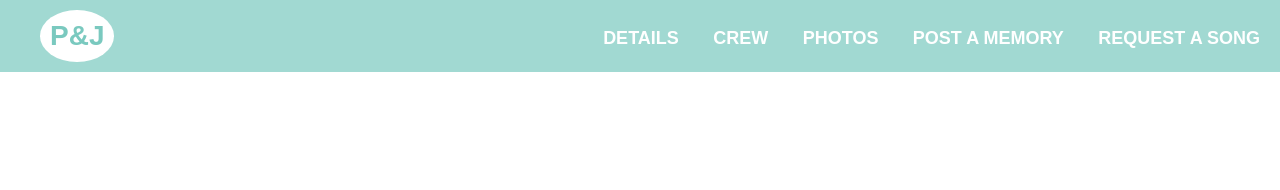
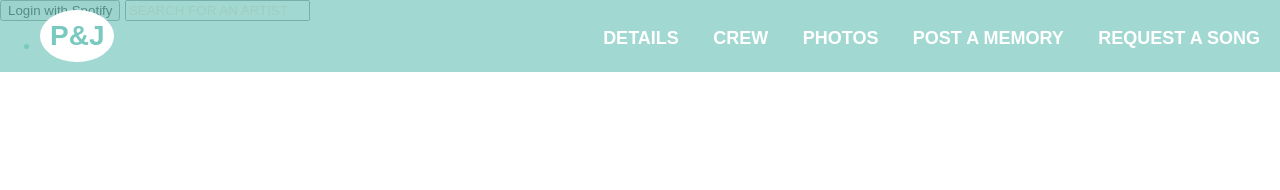
Before and after one commit to phyllisandjohn/phyllisandjohn.github.io, a Jekyll site: the page built from request/index.html, in a window 1280 px wide. Shown: the top 190 px of the page. Built offline with Jekyll 4.4.1, drawn with Linux system fonts in a browser that asks for light colours; nearby versions of some CDN libraries.

Commit message:
Update index.html

```diff
--- a/request/index.html
+++ b/request/index.html
@@ -1,5 +1,23 @@
 ---
 layout: default
 ---
-<script src="/javascripts/spotify-web-api.js"></script>
-<script src="/javascripts/app.js"></script>
+<div ng-app="requestApp" ng-controller="MainController">
+
+  <button ng-click="login()">Login with Spotify</button>
+
+  <input type="text" ng-model="searchartist" ng-change="searchArtist()" placeholder="Search for an artist">
+  <ul>
+    <li ng-repeat="artist in artists">
+      <a class="media" ng-href="{{artist.external_urls.spotify}}" target="_blank">
+        <img ng-src="{{artist.images[0].url}}" alt="">
+        <div class="media-details">
+          {{artist.name}}
+        </div>
+      </a>
+    </li>
+  </ul>
+
+</div>
+  <script src="https://ajax.googleapis.com/ajax/libs/angularjs/1.3.15/angular.min.js"></script>
+  <script src="/javascripts/angular-spotify.js"></script>
+  <script src="/javascripts/app.js"></script>
```
